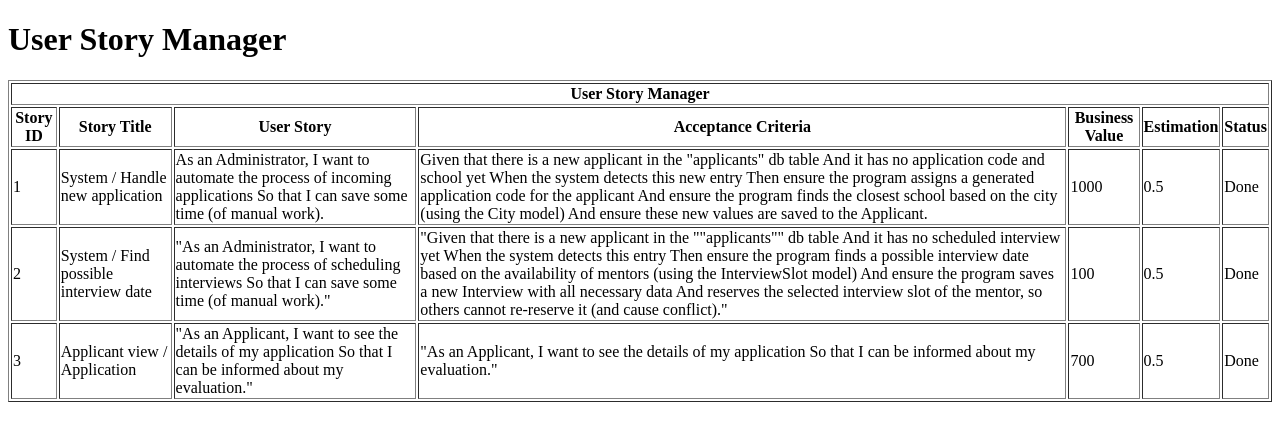
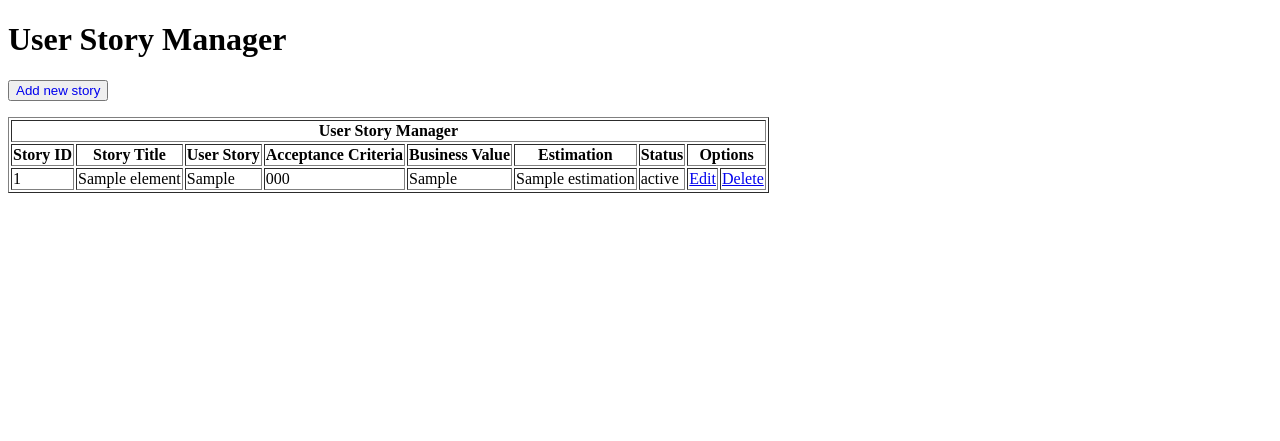
Before and after one commit to vivoca/user-story-manager-vivoca, a Flask app: template templates/list.html in a window 1280 px wide. Shown: the top 441 px of the page. Run offline with Flask 2, Linux system fonts and the light colour scheme; the template is opened without the code that fills it: most values are stand-ins (such as "Sample title", 1, 10 or a date in 2020).

Commit message:
all templates OK

```diff
--- a/build.py
+++ b/build.py
@@ -5,7 +5,7 @@ database.drop_tables([Status, UserStory])
 database.create_tables([Status, UserStory])
 
 Status.create(status_name="Planning")
-Status.create(status_name="To Do")
-Status.create(status_name="In Progress")
+Status.create(status_name="ToDo")
+Status.create(status_name="InProgress")
 Status.create(status_name="Review")
 Status.create(status_name="Done")
--- a/main.py
+++ b/main.py
@@ -3,6 +3,11 @@ from flask import *
 
 
 app = Flask(__name__)
+
+
+@app.route('/home')
+def home():
+    return render_template("home.html")
 
 
 # Adding new story
@@ -21,61 +26,34 @@ def story():
 
 
 # Editing an existing story
-@app.route('/story/<story_id>')
-def story_edit():
-    pass
+@app.route('/story/<story_id>', methods=['GET', 'POST'])
+def story_edit(story_id):
+    if request.method == 'GET':
+        status_list = Status.get_status_list()
+        data_list = UserStory.get_userstory(story_id)
+        return render_template("edit.html", data_list=data_list, status_list=status_list)
+    elif request.method == 'POST':
+        columns = ["title", "story", "criteria", "value", "estimation", "status"]
+        a = [request.form[element] for element in columns]
+        q = UserStory.update(story_title=a[0], user_story=a[1], acceptance_criteria=a[2], business_value=a[3],
+                             estimation=a[4], story_status=a[5]).where(UserStory.id == story_id)
+        q.execute()
+        return redirect(url_for('story_list'))
 
 
+# Listing the already added data
 @app.route('/list')
+@app.route('/')
 def story_list():
-    adding_table_to_html()
-    return render_template("list.html")
+    userstory_list = UserStory.select()
+    return render_template("list.html", userstory_list=userstory_list)
 
 
-def print_table():
-    l = UserStory.get_userstory_list()
-    html = """
-    <!doctype html>
-
-    <html>
-
-    <head>
-    <title>User Story Manager</title>
-    </head>
-
-    <body>
-        <h1>User Story Manager</h1>
-    <table border='1'>
-        <thead>
-        <tr><th colspan="7">User Story Manager</th></tr>
-        <tr><th>Story ID</th><th>Story Title</th>
-            <th>User Story</th><th>Acceptance Criteria</th>
-            <th>Business Value</th><th>Estimation</th>
-            <th>Status</th>
-        </tr>
-        </thead>
-
-        <tbody>
-    """
-    for i in l:
-        html += ('<tr>\n')
-        for j in range(7):
-            html += (('<td>') + str(i[j]) + ('</td>'))
-        html += ('</tr>\n')
-    html += """</tbody>
-
-    </table>
-    </body>
-    </html>
-    """
-    return html
-
-
-def adding_table_to_html():
-    html = print_table()
-    html_file = open("templates/list.html", "w")
-    html_file.write(html)
-    html_file.close
+@app.route('/story/delete/<story_id>')
+def delete_story(story_id):
+    q = UserStory.delete().where(UserStory.id == story_id)
+    q.execute()
+    return redirect(url_for('story_list'))
 
 
 if __name__ == '__main__':
--- a/templates/list.html
+++ b/templates/list.html
@@ -1,4 +1,3 @@
-
 <!doctype html>
 
 <html>
@@ -8,44 +7,26 @@
 </head>
 
 <body>
+
     <h1>User Story Manager</h1>
+    <p><button type="button"><a href="/story" style="text-decoration: none">Add new story</a></button></p>
+
 <table border='1'>
     <thead>
-        <tr><th colspan="7">User Story Manager</th></tr>
+    <tr><th colspan="9">User Story Manager</th></tr>
     <tr><th>Story ID</th><th>Story Title</th>
         <th>User Story</th><th>Acceptance Criteria</th>
         <th>Business Value</th><th>Estimation</th>
-            <th>Status</th>
+        <th>Status</th><th colspan="2">Options</th>
     </tr>
     </thead>
 
     <tbody>
-    <tr>
-<td>1</td><td>System / Handle new application</td><td>As an Administrator,
-I want to automate the process of incoming applications
-So that I can save some time (of manual work).</td><td>Given that there is a new applicant in the "applicants" db table
-  And it has no application code and school yet
-When the system detects this new entry
-Then ensure the program assigns a generated application code for the applicant
-  And ensure the program finds the closest school based on the city (using the City model)
-  And ensure these new values are saved to the Applicant.</td><td>1000</td><td>0.5</td><td>Done</td></tr>
-<tr>
-<td>2</td><td>System / Find possible interview date</td><td>"As an Administrator,
-I want to automate the process of scheduling interviews
-So that I can save some time (of manual work)."</td><td>"Given that there is a new applicant in the ""applicants"" db table
-  And it has no scheduled interview yet
-When the system detects this entry
-Then ensure the program finds a possible interview date based on the availability of mentors (using the InterviewSlot model)
-  And ensure the program saves a new Interview with all necessary data
-  And reserves the selected interview slot of the mentor, so others cannot re-reserve it (and cause conflict)."</td><td>100</td><td>0.5</td><td>Done</td></tr>
-<tr>
-<td>3</td><td>Applicant view / Application</td><td>"As an Applicant,
-I want to see the details of my application
-So that I can be informed about my evaluation."</td><td>"As an Applicant,
-I want to see the details of my application
-So that I can be informed about my evaluation."</td><td>700</td><td>0.5</td><td>Done</td></tr>
-</tbody>
-
-    </table>
-    </body>
-    </html>
+        {% for element in userstory_list %}
+            <tr><td>{{ element.id }}</td><td>{{ element.story_title }}</td><td>{{ element.user_story }}</td>
+                <td>{{ element.acceptance_criteria }}</td><td>{{ element.business_value }}</td>
+                <td>{{ element.estimation }}</td><td>{{ element.story_status }}</td>
+                <td><a href="story/{{ element.id}}">Edit</a></td>
+                <td><a href="story/delete/{{ element.id}}">Delete</a></td>
+                </tr>
+        {% endfor %}
```
Also changed, not shown: model.py (+9 -0 lines), templates/edit.html (added, +43 -0 lines), templates/home.html (added, +12 -0 lines). Lines whose indentation alone changed are shown as unchanged.
